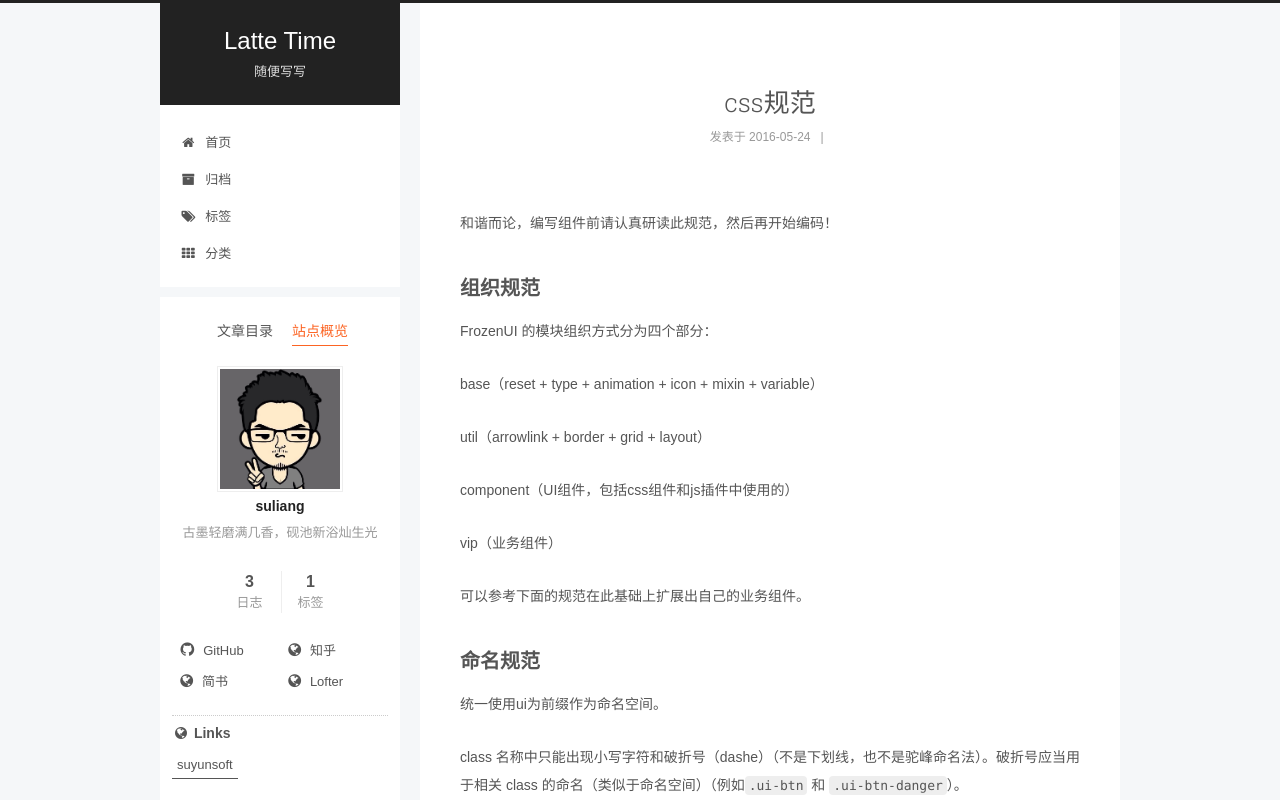
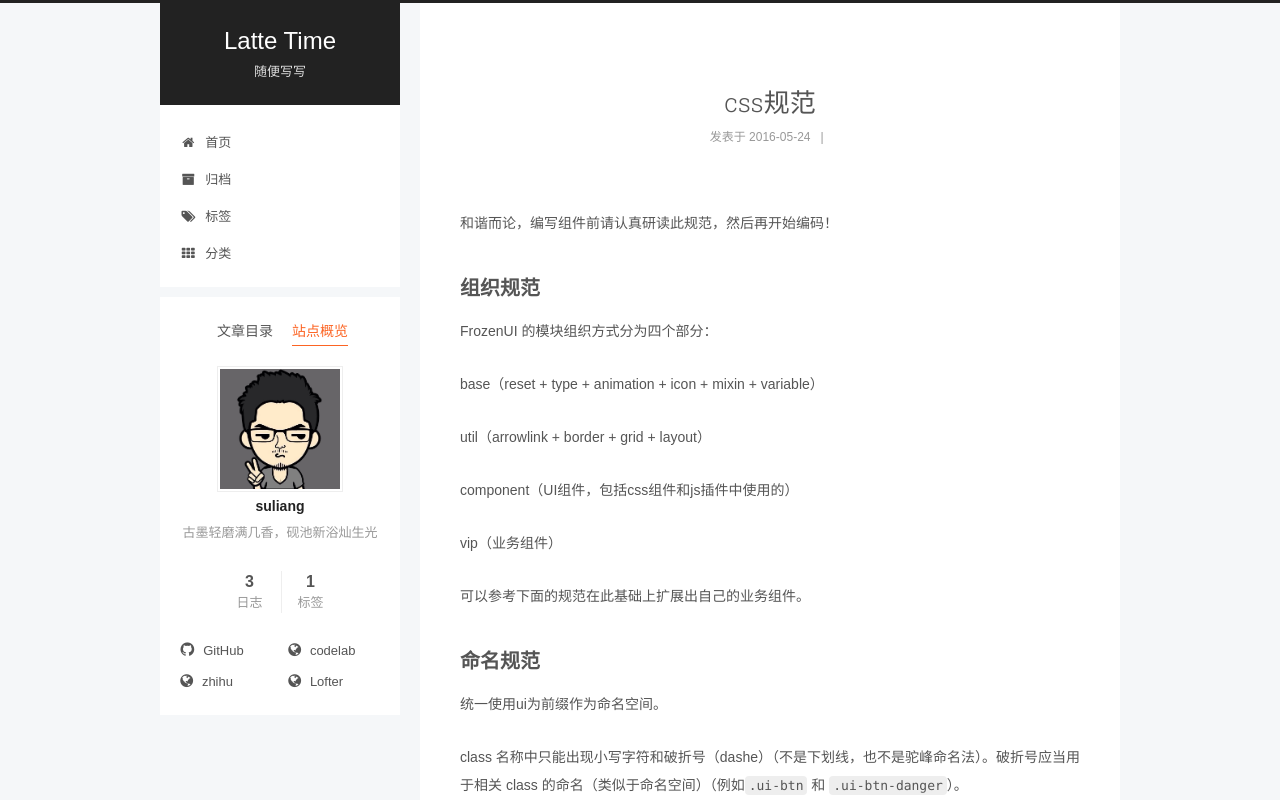
Before and after one commit to suliang1100/latte, a plain HTML site: page 2016/05/24/hello-world/index.html in a window 1280 px wide. Both pictures are taken after a click on the item "站点概览". Shown: the top 800 px of the page. Drawn offline with Linux system fonts and the light colour scheme; some packages are replaced by stand-ins of ours; a script that the page names is missing; a web font is replaced by a local one.

Commit message:
Site updated: 2016-06-08 10:16:06

```diff
--- a/2016/05/24/hello-world/index.html
+++ b/2016/05/24/hello-world/index.html
@@ -747,20 +747,20 @@ vip（业务组件）
               </span>
 
               <span class="links-of-author-item">
-                <a href="https://www.zhihu.com/people/su-liang" target="_blank" title="知乎">
+                <a href="http://www.suyunsoft.com/codelab/" target="_blank" title="codelab">
 
                     <i class="fa fa-fw fa-globe"></i>
 
-                  知乎
+                  codelab
                 </a>
               </span>
 
               <span class="links-of-author-item">
-                <a href="http://www.jianshu.com/users/GCs4dN/latest_articles" target="_blank" title="简书">
+                <a href="https://www.zhihu.com/people/su-liang" target="_blank" title="zhihu">
 
                     <i class="fa fa-fw fa-globe"></i>
 
-                  简书
+                  zhihu
                 </a>
               </span>
 
@@ -780,20 +780,6 @@ vip（业务组件）
 
 
 
-
-          <div class="links-of-blogroll motion-element links-of-blogroll-inline">
-            <div class="links-of-blogroll-title">
-              <i class="fa  fa-fw fa-globe"></i>
-              Links
-            </div>
-            <ul class="links-of-blogroll-list">
-
-                <li class="links-of-blogroll-item">
-                  <a href="http://www.suyunsoft.com/codelab/" title="suyunsoft" target="_blank">suyunsoft</a>
-                </li>
-
-            </ul>
-          </div>
 
 
       </section>
--- a/css/main.css
+++ b/css/main.css
@@ -1549,7 +1549,7 @@ pre .javascript .function {
   width: 4px;
   height: 4px;
   border-radius: 50%;
-  background: #ff8391;
+  background: #5d55ff;
 }
 .links-of-blogroll {
   font-size: 13px;
```
Also changed, not shown: 2016/05/25/2016/index.html (+4 -18 lines), 2016/05/25/JSON/index.html (+4 -18 lines), archives/2016/05/index.html (+4 -18 lines), archives/2016/index.html (+4 -18 lines), archives/index.html (+4 -18 lines), categories/index.html (+4 -18 lines), index.html (+4 -18 lines), tags/index.html (+4 -18 lines), tags/javascript/index.html (+4 -18 lines).
